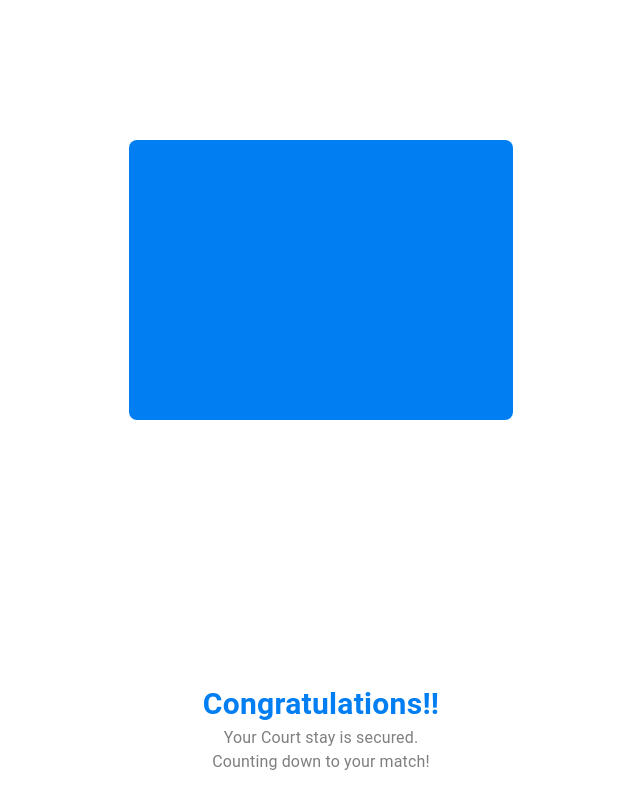
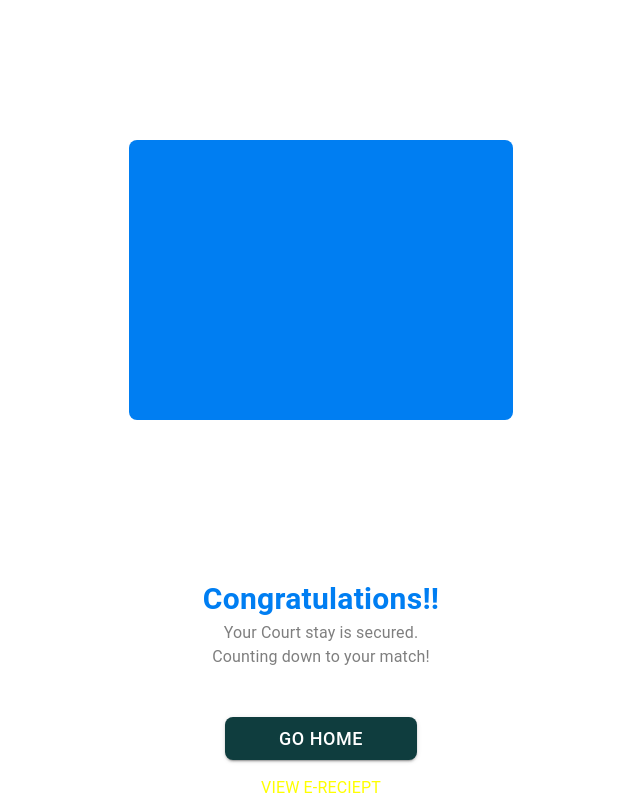
Before and after one commit to Akita-enterprices/Futsal-application, a React (Create React App) app: page /congrats in a window 1280 px wide. Shown: the top 800 px of the page, without its empty margins (319-959 px from the left). Built offline with nearby package versions, Linux system fonts and the light colour scheme.

Commit message:
congrats

```diff
--- a/src/pages/congrats.tsx
+++ b/src/pages/congrats.tsx
@@ -1,9 +1,9 @@
-import React, { useState } from "react"; // Import useState
+import React, { useState } from "react";
 import { Box, Typography, Button } from "@mui/material";
 import Modal from "@mui/material/Modal";
 
 const Congrats: React.FC<{}> = () => {
-  const [open, setOpen] = useState(false); // Define open state and setOpen function
+  const [open, setOpen] = useState(false);
 
   const style = {
     position: "absolute" as "absolute",
@@ -23,12 +23,13 @@ const Congrats: React.FC<{}> = () => {
     <Box
       sx={{
         height: "100vh",
-        width: { sm: "100%", xs: "100%" },
+        width: "100%",
+        display: "flex",
+        flexDirection: "column",
         justifyContent: "center",
         alignItems: "center",
         fontSize: "1.5rem",
         fontWeight: "bold",
-        maxWidth: "100%",
       }}
     >
       <Box
@@ -38,41 +39,43 @@ const Congrats: React.FC<{}> = () => {
           display: "flex",
           alignItems: "center",
           justifyContent: "center",
+          flexDirection: "column",
         }}
       >
-        {" "}
         <Box
           sx={{
             bgcolor: "#007EF2",
             height: { sm: "50%", xs: "40%" },
             width: { sm: "30%", xs: "70%" },
             borderRadius: 2,
+            display: "flex",
+            justifyContent: "center",
+            alignItems: "center",
           }}
         ></Box>
       </Box>
 
       <Box
         sx={{
-          width: { sm: "100%", xs: "100%" },
-          height: "50%",
+          width: "100%",
+          height: "30%",
+          display: "flex",
           justifyContent: "center",
           alignItems: "center",
-          display: "flex", // Added display:flex to center its children
           flexDirection: "column",
           textAlign: "center",
         }}
       >
         <Box
           sx={{
-            width: { sm: "100%", xs: "100%" },
-            height: { sm: "100%", xs: "70%" },
-            display: "flex", // Added display:flex to center its children
+            width: "100%",
+            height: "70%",
+            display: "flex",
             alignItems: "center",
             justifyContent: "center",
             flexDirection: "column",
           }}
         >
-          <Box sx={{ height: { sm: "10%", xs: "50%" } }}>
           <Typography
             sx={{
               color: "#007EF2",
@@ -90,8 +93,16 @@ const Congrats: React.FC<{}> = () => {
             Counting down to your match!
           </Typography>
         </Box>
-        </Box>{" "}
-        <Box width={"100%"}>
+
+        <Box
+          sx={{
+            width: "100%",
+            display: "flex",
+            flexDirection: "column",
+            alignItems: "center",
+            mt: 2,
+          }}
+        >
           <Button
             type="submit"
             variant="contained"
@@ -99,35 +110,29 @@ const Congrats: React.FC<{}> = () => {
             sx={{
               bgcolor: "#0F3D3E",
               "&:hover": {
-                bgcolor: "#0F3D3E", // Same color as background
+                bgcolor: "#0F3D3E",
               },
               fontSize: { sm: "18px", xs: "13px" },
-
-              width: {
-                sm: "15%",
-                xs: "55%",
-              }, // Add margin top for spacing
+              width: { sm: "15%", xs: "55%" },
               borderRadius: 2,
-              mt: 8,
+              mt: 2,
             }}
           >
             Go Home
           </Button>
-          <div>
-            <Typography onClick={handleOpen} sx={{ color: "yellow" }}>
+          <Typography onClick={handleOpen} sx={{ color: "yellow", mt: 2, cursor: "pointer" }}>
             VIEW E-RECIEPT
-            </Typography>{" "}
+          </Typography>
+        </Box>
+      </Box>
       <Modal
-              open={open} // Use open state here
+        open={open}
         onClose={handleClose}
         aria-labelledby="modal-modal-title"
         aria-describedby="modal-modal-description"
       >
         <Box sx={style}></Box>
       </Modal>
-          </div>
-        </Box>
-      </Box>
     </Box>
   );
 };
```
Lines whose indentation alone changed are shown as unchanged.
